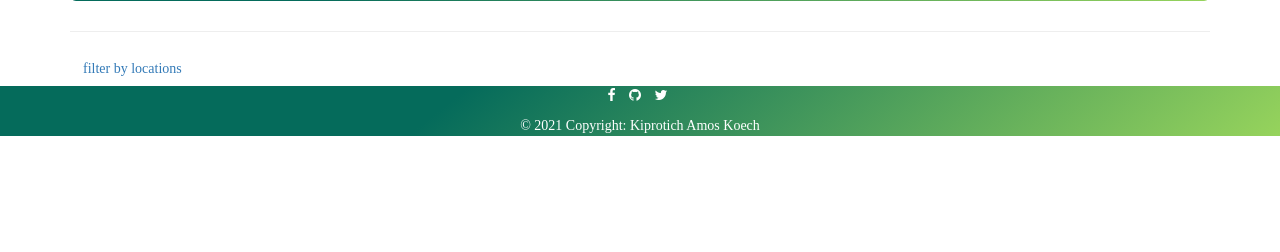
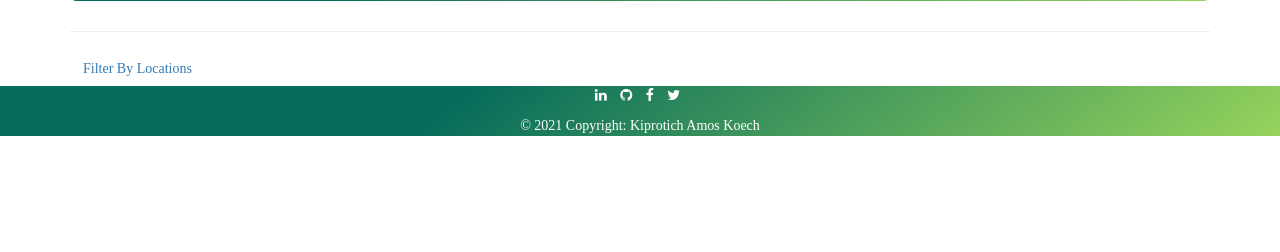
Before and after one commit to amoskipz/Gallery, a Django app: page / in a window 1280 px wide. Shown: the part 266-518 px from the top of the page. Run offline with Django 3.2, Linux system fonts and the light colour scheme; data that the repository does not hold is empty; some libraries are stand-ins or nearby versions; some web fonts are replaced.

Commit message:
changes static assets

```diff
--- a/amos/wsgi.py
+++ b/amos/wsgi.py
@@ -14,3 +14,6 @@ from django.core.wsgi import get_wsgi_application
 os.environ.setdefault('DJANGO_SETTINGS_MODULE', 'amos.settings')
 
 application = get_wsgi_application()
+
+
+###############################################
--- a/photos/templates/all-photos/base.html
+++ b/photos/templates/all-photos/base.html
@@ -41,11 +41,14 @@
       <!-- Social buttons -->
       <ul class="list-unstyled list-inline text-center">
         <li class="list-inline-item">
-          <a href="https://www.facebook.com/Anthony Martial Sanji" class="fa fa-facebook" style="color: white;"></a>
+          <a href="https://www.linkedin.com/in/kiprotich-amos-koech-21b79a1a1" class="fa fa-linkedin" style="color: white;"></a>
         </li>
         <li class="list-inline-item">
           <a href="https://github.com/amoskipz" class="fa fa-github" style="color: white;"></a>
         </li>
+        <li class="list-inline-item">
+            <a href="https://m.facebook.com/hazardkipz.sanchez" class="fa fa-facebook" style="color: white;"></a>
+          </li>
         <li class="list-inline-item">
           <a href="https://twitter.com/kiprotich Amos koech" class="fa fa-twitter" style="color: white;"></a>
         </li>
--- a/photos/templates/all-photos/index.html
+++ b/photos/templates/all-photos/index.html
@@ -8,8 +8,8 @@
     </div>
 <hr>
 <div class="dropdown show ">
-    <a class="btn dropdown-toggle " href="#" role="button" id="dropdownMenuLink" data-toggle="dropdown" aria-haspopup="true" aria-expanded="false">
-      filter by locations
+    <a class="btn dropdown-toggle " style="align-items: center;" href="#" role="button" id="dropdownMenuLink" data-toggle="dropdown" aria-haspopup="true" aria-expanded="false">
+      Filter By Locations
     </a>
 
     <div class="dropdown-menu " aria-labelledby="dropdownMenuLink">
--- /dev/null
+++ b/runtime.txt
@@ -0,0 +1 @@
+Python 3.6.9
```
Also changed, not shown: requirements.txt (+12 -128 lines), amos/settings.py (line endings or trailing spaces).
